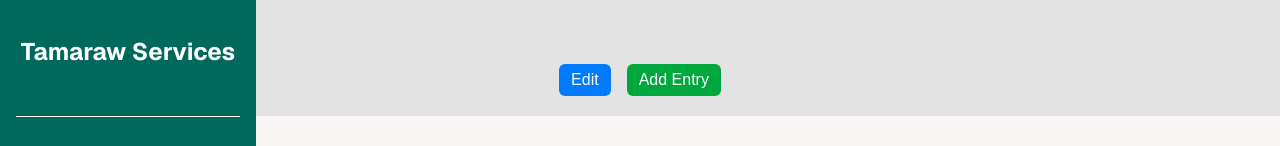
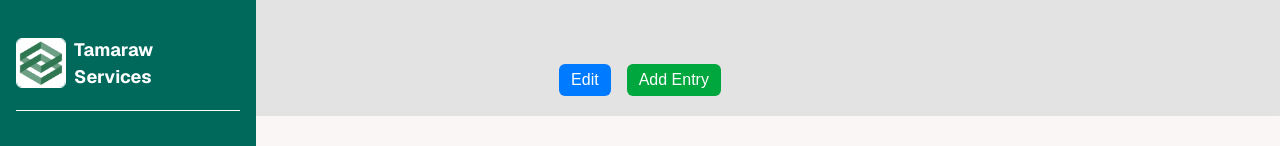
Before and after one commit to JoeyCollado/ehr, a Next.js app: page /pages/clinicalNotes/progressNotes in a window 1280 px wide. Shown: the top 146 px of the page. Built offline with nearby package versions, Linux system fonts and the light colour scheme; no server answers.

Commit message:
logo added

```diff
--- a/app/components/Navbar.tsx
+++ b/app/components/Navbar.tsx
@@ -3,6 +3,9 @@
 import { usePathname } from "next/navigation";
 import Link from "next/link";
 import { useState } from "react";
+import Logo from "@/public/logo3.png";
+import Image from "next/image";
+
 import {
   FaHome,
   FaUserPlus,
@@ -99,18 +102,35 @@ const Navbar = () => {
       {/* Logo / Title */}
       <div className="flex flex-col items-center w-full">
         <span
-          className={`font-bold text-2xl mt-5 transition-all duration-300 mb-12 ${
+          className={`font-bold text-[18px] mt-5 transition-all duration-300 mb-5 flex gap-2 items-center text-left w-full ${
             isOpen ? "block" : "hidden"
           }`}
         >
-          Tamaraw Services
+          <Image
+            src={Logo}
+            width={50}
+            height={20}
+            alt="logo"
+            className="rounded-md border border-white flex-shrink-0"
+          />
+          <div className="text-left">
+            Tamaraw
+            <br />
+            Services
+          </div>
         </span>
         <span
-          className={`font-bold text-3xl mt-5 transition-all duration-300 mb-12 ${
+          className={`font-bold text-3xl mt-5 transition-all duration-300 mb-12 rounded-md ${
             isOpen ? "hidden" : "block"
           }`}
         >
-          TS
+          <Image
+            src={Logo}
+            width={50}
+            height={20}
+            alt="logo"
+            className="rounded-md"
+          />
         </span>
 
         {/* Menu Items */}
@@ -124,7 +144,9 @@ const Navbar = () => {
             <Link
               href="/pages/home"
               className={`flex items-center gap-3 px-4 py-3 rounded-lg hover:bg-white/20 transition-all ${
-                isActiveRoute("/pages/home") ? "bg-white/20" : "hover:bg-white/20"
+                isActiveRoute("/pages/home")
+                  ? "bg-white/20"
+                  : "hover:bg-white/20"
               }`}
             >
               <FaHome className="text-lg" />
--- a/app/pages/clinicalNotes/progressNotes/page.tsx
+++ b/app/pages/clinicalNotes/progressNotes/page.tsx
@@ -98,7 +98,7 @@ const Page = () => {
       </div>
 
       <div className="min-h-screen bg-[#faf6f6] text-[#3A2B22] flex flex-col items-center p-10 shadow-lg">
-        <div className="w-full max-w-5xl border border-black">
+        <div className="w-full max-w-5xl border border-black ">
           <div className="bg-[#00695C] text-center font-bold text-lg p-2 border-b border-black italic text-white">
             NURSING PROGRESS NOTES
           </div>
```
Also changed, not shown: public/logo.png (added), public/logo3.png (added).
